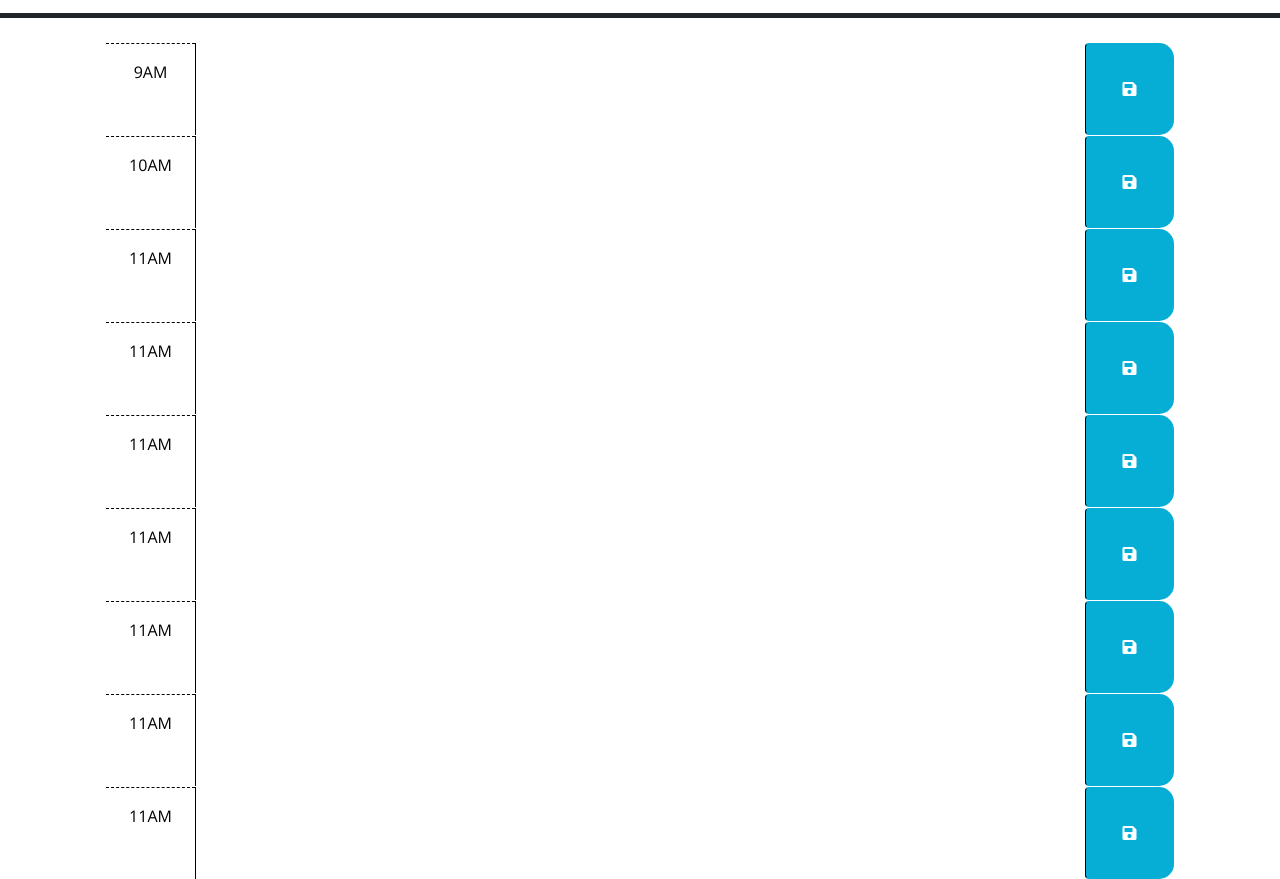
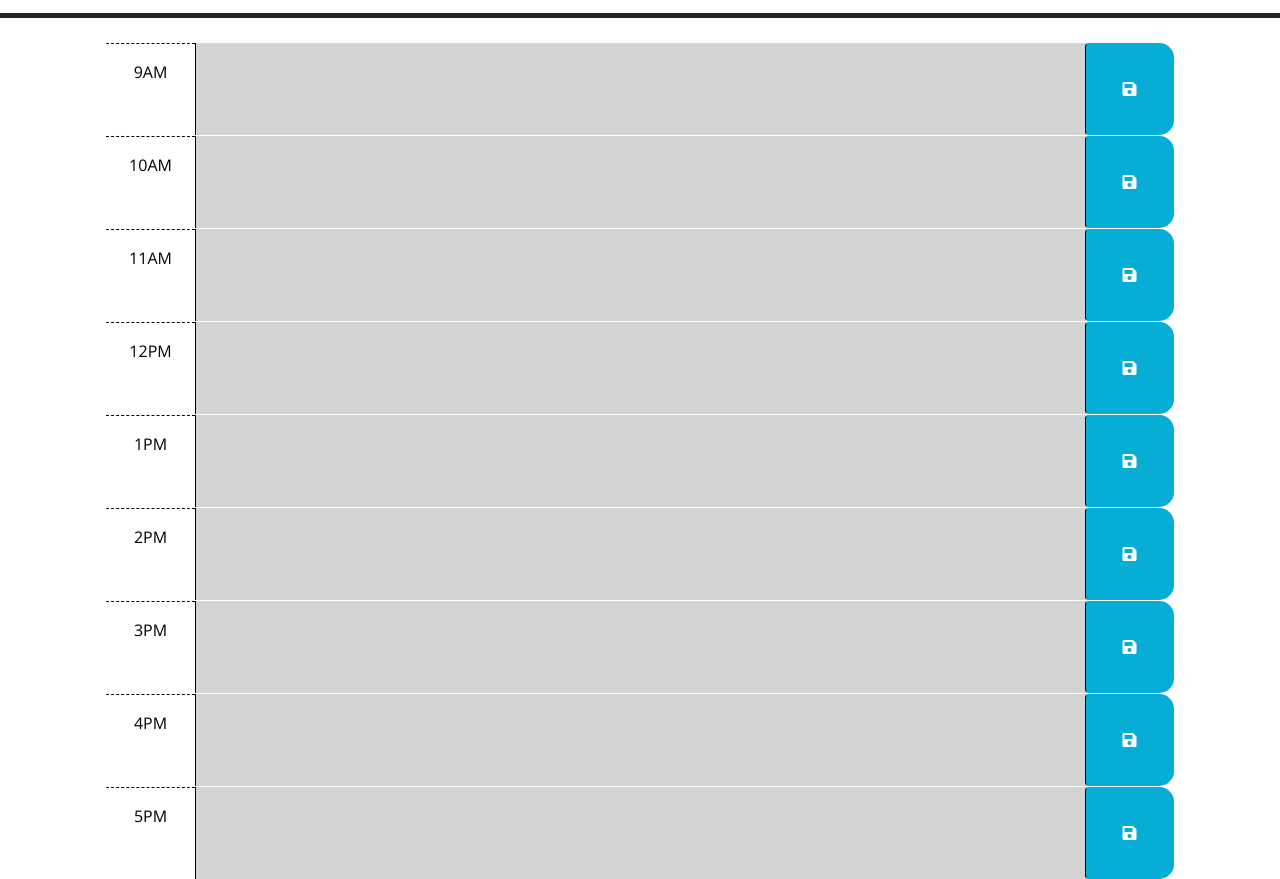
Before and after one commit to ramitaarora/work-day-scheduler, a plain HTML site: page index.html in a window 1280 px wide. Shown: the part 260-1139 px from the top of the page. Drawn offline with nearby package versions, Linux system fonts and the light colour scheme.

Commit message:
added a loop to go through the different time-block divs and set the past, present and future classes according to the current time

```diff
--- a/assets/script/script.js
+++ b/assets/script/script.js
@@ -1,13 +1,29 @@
 var currentDay = $('#currentDay');
 var today = dayjs().format('dddd, MMMM, D'); // not recognizing ordinal 'Do'
+var currentTime = Number(dayjs().format('HH'));
+//console.log("currentTime", currentTime.slice(0,2));
 
-
+var timeBlock = $('.time-block');
+var timeRow = timeBlock.children('div');
 
 // Wrap all code that interacts with the DOM in a call to jQuery to ensure that
 // the code isn't run until the browser has finished rendering all the elements
 // in the html.
 $(function () {
   currentDay.text(today);
+
+  for (let i=0; i < timeRow.length; i++) {
+    var timeSlice = Number((timeRow[i].parentElement.id).slice(5))
+    if (timeSlice === currentTime) {
+      (timeRow[i].parentElement).setAttribute('class', 'row time-block present');
+    }
+    if (timeSlice < currentTime) {
+      (timeRow[i].parentElement).setAttribute('class', 'row time-block past');
+    }
+    if (timeSlice > currentTime) {
+      (timeRow[i].parentElement).setAttribute('class', 'row time-block future');
+    }
+  }
   // TODO: Add a listener for click events on the save button. This code should
   // use the id in the containing time-block as a key to save the user input in
   // local storage. HINT: What does `this` reference in the click listener
@@ -27,3 +43,13 @@ $(function () {
   //
   // TODO: Add code to display the current date in the header of the page.
 });
+
+  //var timeIndex;
+      //timeIndex = i;
+    // for (let i=0; i < timeRow.length; i++) {
+    //   if (i < timeIndex) {
+    //     (timeRow[i].parentElement).setAttribute('class', 'row time-block past');
+    //   } if (i > timeIndex) {
+    //     (timeRow[i].parentElement).setAttribute('class', 'row time-block future');
+    //   }
+    // }
--- a/index.html
+++ b/index.html
@@ -67,7 +67,7 @@
       </div>
 
       <div id="hour-12" class="row time-block">
-        <div class="col-2 col-md-1 hour text-center py-3">11AM</div>
+        <div class="col-2 col-md-1 hour text-center py-3">12PM</div>
         <textarea class="col-8 col-md-10 description" rows="3"> </textarea>
         <button class="btn saveBtn col-2 col-md-1" aria-label="save">
           <i class="fas fa-save" aria-hidden="true"></i>
@@ -75,7 +75,7 @@
       </div>
 
       <div id="hour-13" class="row time-block">
-        <div class="col-2 col-md-1 hour text-center py-3">11AM</div>
+        <div class="col-2 col-md-1 hour text-center py-3">1PM</div>
         <textarea class="col-8 col-md-10 description" rows="3"> </textarea>
         <button class="btn saveBtn col-2 col-md-1" aria-label="save">
           <i class="fas fa-save" aria-hidden="true"></i>
@@ -83,7 +83,7 @@
       </div>
 
       <div id="hour-14" class="row time-block">
-        <div class="col-2 col-md-1 hour text-center py-3">11AM</div>
+        <div class="col-2 col-md-1 hour text-center py-3">2PM</div>
         <textarea class="col-8 col-md-10 description" rows="3"> </textarea>
         <button class="btn saveBtn col-2 col-md-1" aria-label="save">
           <i class="fas fa-save" aria-hidden="true"></i>
@@ -91,7 +91,7 @@
       </div>
 
       <div id="hour-15" class="row time-block">
-        <div class="col-2 col-md-1 hour text-center py-3">11AM</div>
+        <div class="col-2 col-md-1 hour text-center py-3">3PM</div>
         <textarea class="col-8 col-md-10 description" rows="3"> </textarea>
         <button class="btn saveBtn col-2 col-md-1" aria-label="save">
           <i class="fas fa-save" aria-hidden="true"></i>
@@ -99,7 +99,7 @@
       </div>
 
       <div id="hour-16" class="row time-block">
-        <div class="col-2 col-md-1 hour text-center py-3">11AM</div>
+        <div class="col-2 col-md-1 hour text-center py-3">4PM</div>
         <textarea class="col-8 col-md-10 description" rows="3"> </textarea>
         <button class="btn saveBtn col-2 col-md-1" aria-label="save">
           <i class="fas fa-save" aria-hidden="true"></i>
@@ -107,7 +107,7 @@
       </div>
 
       <div id="hour-17" class="row time-block">
-        <div class="col-2 col-md-1 hour text-center py-3">11AM</div>
+        <div class="col-2 col-md-1 hour text-center py-3">5PM</div>
         <textarea class="col-8 col-md-10 description" rows="3"> </textarea>
         <button class="btn saveBtn col-2 col-md-1" aria-label="save">
           <i class="fas fa-save" aria-hidden="true"></i>
```
